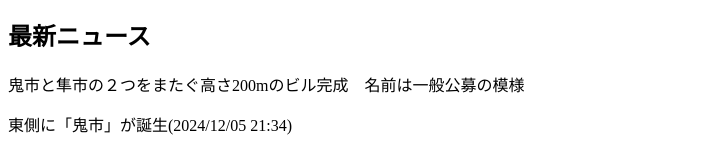
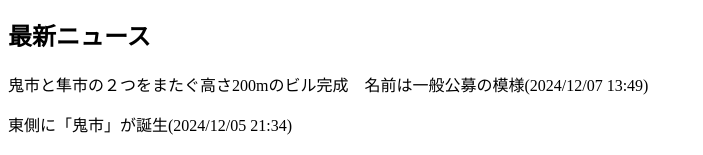
Before and after one commit to marimesyosinsya/HAYABUSACITY, a plain HTML site: page index.html in a window 1280 px wide. Shown: the part 948-1103 px from the top of the page, without its empty margins (0-703 px from the left). Drawn offline with Linux system fonts and the light colour scheme.

Commit message:
Update index.html

```diff
--- a/index.html
+++ b/index.html
@@ -59,7 +59,7 @@
         <section>
             <h2>最新ニュース</h2>
             <article>
-                <p>鬼市と隼市の２つをまたぐ高さ200mのビル完成　名前は一般公募の模様</p>
+                <p>鬼市と隼市の２つをまたぐ高さ200mのビル完成　名前は一般公募の模様(2024/12/07 13:49)</p>
             </article>
             <article>
                 <p>東側に「鬼市」が誕生(2024/12/05 21:34)</p>
```
